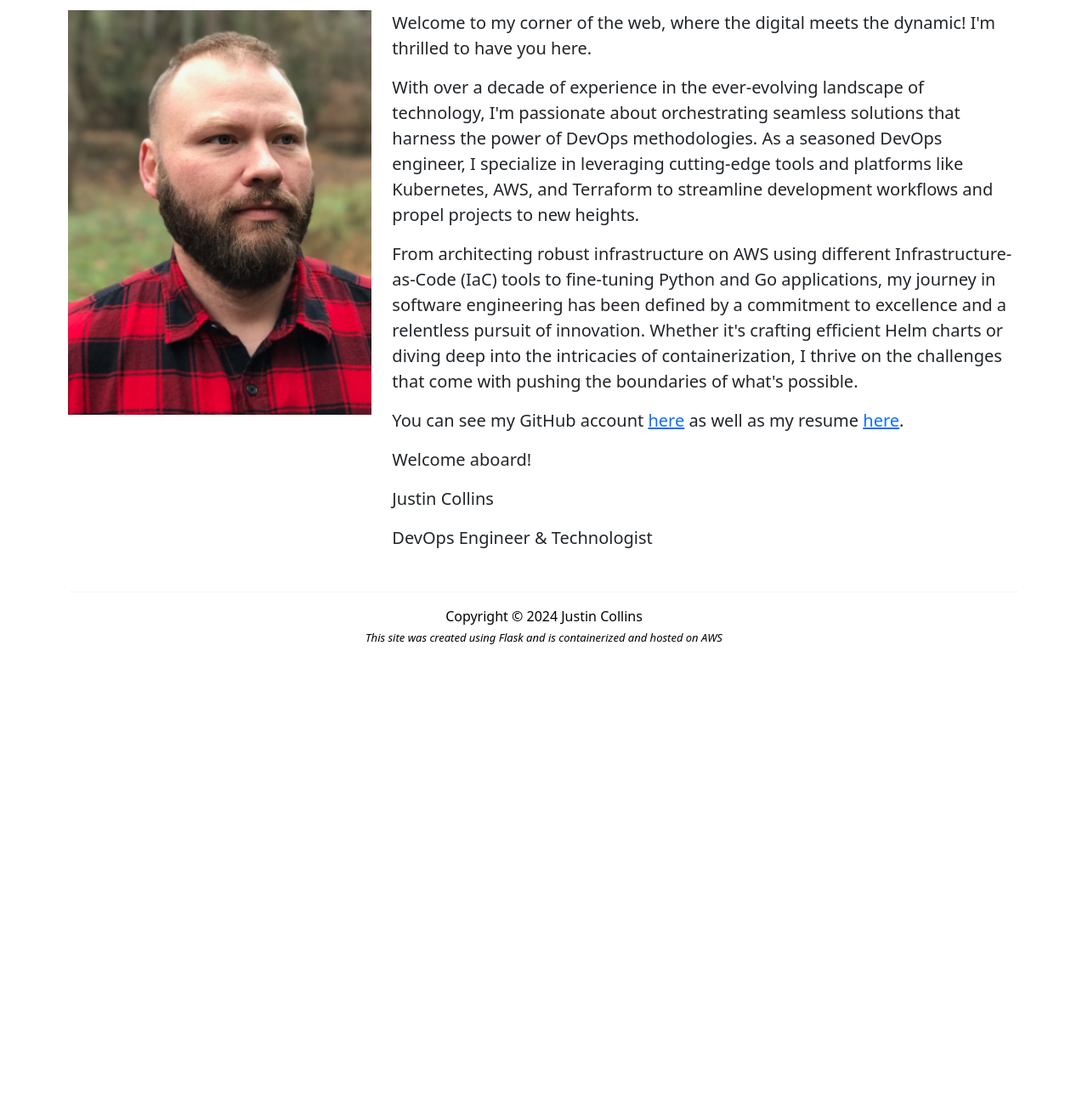
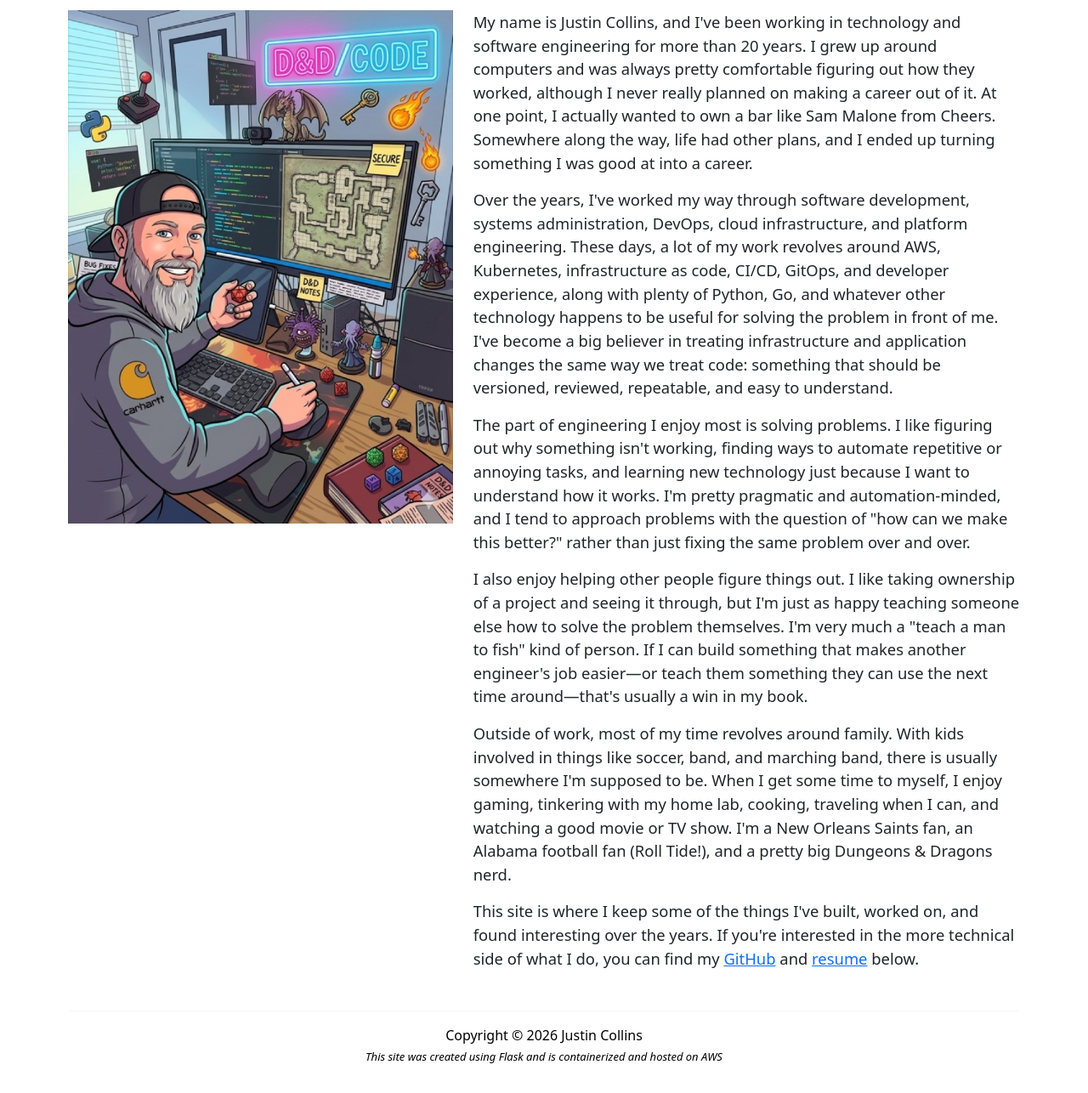
Before and after one commit to jbc0981/jcollins-cloud, a Flask app: page / in a window 1280 px wide. Shown: the part 58-1344 px from the top of the page at 85% size. Before the commit the page ends 816 px from the top, so only its background shows below. Run offline with Flask 3, Linux system fonts and the light colour scheme.

Commit message:
Consolidate About page into homepage, refresh content and assets
- Move the About Me copy onto the homepage next to the portrait photo,
  removing the standalone /about page; /about now 301-redirects to /
  so any old links don't just 404
- Replace the profile photo with a new illustrated avatar, resized and
  compressed (1.7MB -> ~270KB) to keep page weight reasonable
- Update the resume PDF to the current version
- Remove now-unreferenced static assets (old photo, AWS/Kubernetes/
  Python logo images that were only used on the old about page)
- Make the footer copyright year dynamic instead of hardcoded, so it
  doesn't go stale again
- Tune the homepage bio copy's font size for readability at its new,
  wider column width

Co-authored-by: Cursor <cursoragent@cursor.com>

```diff
--- a/src/main.py
+++ b/src/main.py
@@ -1,4 +1,6 @@
-from flask import Flask, render_template, url_for
+from datetime import datetime, timezone
+
+from flask import Flask, redirect, render_template, url_for
 import os
 
 # Static assets (images, css, the resume PDF) are served from CloudFront in
@@ -20,6 +22,13 @@ def inject_static_url():
     return dict(static_url=static_url)
 
 
+@app.context_processor
+def inject_current_year():
+    # Keeps the footer's copyright year correct without needing a manual
+    # yearly edit.
+    return dict(current_year=datetime.now(timezone.utc).year)
+
+
 @app.route("/")
 def index():
     return render_template("index.html")
@@ -27,7 +36,9 @@ def index():
 
 @app.route("/about")
 def about():
-    return render_template("about.html")
+    # The about-me content now lives on the home page; keep this route around
+    # as a redirect so any old bookmarks/links don't just 404.
+    return redirect(url_for("index"), code=301)
 
 
 if __name__ == "__main__":
--- a/src/static_local/css/style.css
+++ b/src/static_local/css/style.css
@@ -35,6 +35,12 @@ body {
   font-style: italic;
 }
 
+/* Bootstrap's .lead defaults to 1.25rem, which reads a little large for a
+   multi-paragraph bio next to a portrait. Scale it down slightly here. */
+.intro-copy p.lead {
+  font-size: 1.15rem;
+}
+
 hr {
   display: block;
   height: 1px;
--- a/src/templates/incl_footer.html
+++ b/src/templates/incl_footer.html
@@ -1,5 +1,5 @@
 <div class="container footer" align="center" >
     <hr/>
-    <p class="footer-text" >Copyright &copy; 2024 Justin Collins</br>
+    <p class="footer-text" >Copyright &copy; {{current_year}} Justin Collins</br>
     <span>This site was created using Flask and is containerized and hosted on AWS</span></p>
 </div>
--- a/src/templates/index.html
+++ b/src/templates/index.html
@@ -8,18 +8,40 @@
 {% block contents %}
 <div class="container">
     <div class="row">
-        <div class="col-4">
-            <img src="{{static_url('images/JustinCollins.jpeg')}}" class="img-fluid" alt="Justin Collins">
+        <div class="col-5">
+            <img src="{{static_url('images/JCAnimatedAvatar.jpg')}}" class="img-fluid" alt="Justin Collins">
         </div>
-        <div class="col-8">
-            <p class="lead">Welcome to my corner of the web, where the digital meets the dynamic! I'm thrilled to have you here.</p>
-            <p class="lead">With over a decade of experience in the ever-evolving landscape of technology, I'm passionate about orchestrating seamless solutions that harness the power of DevOps methodologies. As a seasoned DevOps engineer, I specialize in leveraging cutting-edge tools and platforms like Kubernetes, AWS, and Terraform to streamline development workflows and propel projects to new heights.</p>
-            <p class="lead">From architecting robust infrastructure on AWS using different Infrastructure-as-Code (IaC) tools to fine-tuning Python and Go applications, my journey in software engineering has been defined by a commitment to excellence and a relentless pursuit of innovation. Whether it's crafting efficient Helm charts or diving deep into the intricacies of containerization, I thrive on the challenges that come with pushing the boundaries of what's possible.</p>
-            <p class="lead">You can see my GitHub account <a href="https://github.com/jbc0981" target="_blank">here</a> as well as my resume <a href="{{static_url('content/JustinCollinsResume.pdf')}}"
-                target="_blank">here</a>.</p>
-            <p class="lead">Welcome aboard!</p>
-            <p class="lead">Justin Collins</p>
-            <p class="lead">DevOps Engineer & Technologist</p>
+        <div class="col-7 intro-copy">
+            <p class="lead">My name is Justin Collins, and I've been working in technology and software engineering
+                for more than 20 years. I grew up around computers and was always pretty comfortable figuring out
+                how they worked, although I never really planned on making a career out of it. At one point, I
+                actually wanted to own a bar like Sam Malone from Cheers. Somewhere along the way, life had other
+                plans, and I ended up turning something I was good at into a career.</p>
+            <p class="lead">Over the years, I've worked my way through software development, systems administration,
+                DevOps, cloud infrastructure, and platform engineering. These days, a lot of my work revolves around
+                AWS, Kubernetes, infrastructure as code, CI/CD, GitOps, and developer experience, along with plenty
+                of Python, Go, and whatever other technology happens to be useful for solving the problem in front
+                of me. I've become a big believer in treating infrastructure and application changes the same way we
+                treat code: something that should be versioned, reviewed, repeatable, and easy to understand.</p>
+            <p class="lead">The part of engineering I enjoy most is solving problems. I like figuring out why
+                something isn't working, finding ways to automate repetitive or annoying tasks, and learning new
+                technology just because I want to understand how it works. I'm pretty pragmatic and
+                automation-minded, and I tend to approach problems with the question of "how can we make this
+                better?" rather than just fixing the same problem over and over.</p>
+            <p class="lead">I also enjoy helping other people figure things out. I like taking ownership of a
+                project and seeing it through, but I'm just as happy teaching someone else how to solve the problem
+                themselves. I'm very much a "teach a man to fish" kind of person. If I can build something that
+                makes another engineer's job easier&mdash;or teach them something they can use the next time
+                around&mdash;that's usually a win in my book.</p>
+            <p class="lead">Outside of work, most of my time revolves around family. With kids involved in things
+                like soccer, band, and marching band, there is usually somewhere I'm supposed to be. When I get some
+                time to myself, I enjoy gaming, tinkering with my home lab, cooking, traveling when I can, and
+                watching a good movie or TV show. I'm a New Orleans Saints fan, an Alabama football fan (Roll
+                Tide!), and a pretty big Dungeons &amp; Dragons nerd.</p>
+            <p class="lead">This site is where I keep some of the things I've built, worked on, and found
+                interesting over the years. If you're interested in the more technical side of what I do, you can
+                find my <a href="https://github.com/jbc0981" target="_blank">GitHub</a> and
+                <a href="{{static_url('content/JustinCollinsResume.pdf')}}" target="_blank">resume</a> below.</p>
         </div>
     </div>
 </div>
```
Also changed, not shown: src/templates/about.html (deleted, +0 -38 lines), src/static_local/images/AWS-Logo-small-300x180.png (deleted), src/static_local/images/JCAnimatedAvatar.jpg (added), src/static_local/images/JustinCollins.jpeg (deleted), src/static_local/images/Python-Logo-PNG-Image.png (deleted), src/static_local/images/kubernetes-clear.png (deleted), 1 other file.
